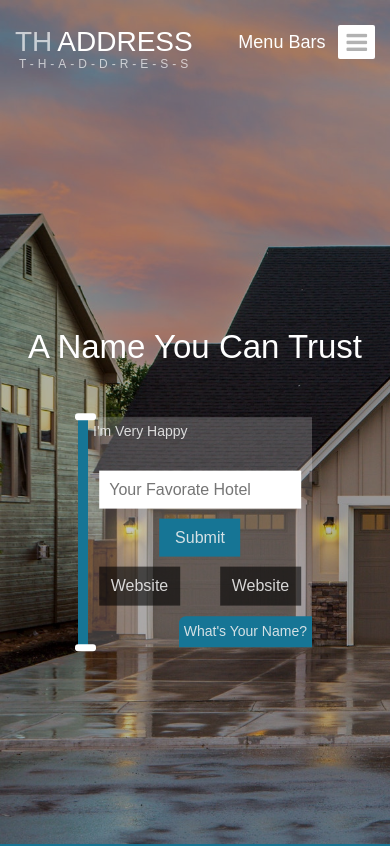
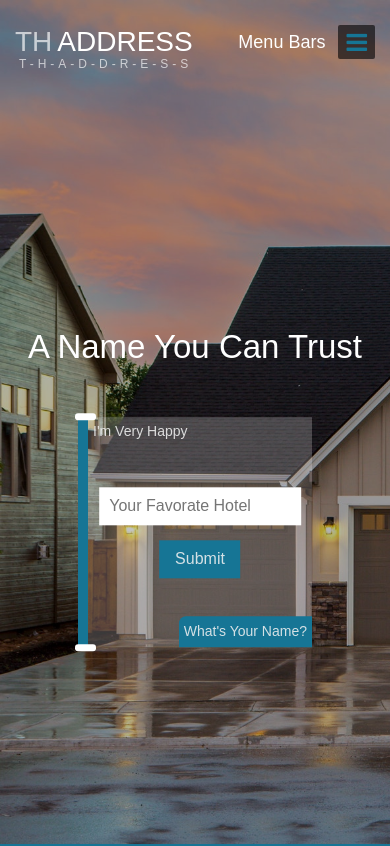
Before and after one commit to Mahmoud-Zayed/Task-One, a plain HTML site: page index.html in a window 390 px wide. Shown: the top 846 px of the page. Drawn offline with nearby package versions, Linux system fonts and the light colour scheme.

Commit message:
modify css three

```diff
--- a/css/sass/_header.scss
+++ b/css/sass/_header.scss
@@ -52,8 +52,8 @@ header {
                 }
             }
             i {
-                color: rgba(0, 0, 0, 0.3);
-                background-color: #fff;
+                color: #167595;
+                background-color: rgba(0, 0, 0, 0.6);
                 padding: 8px;
                 border-radius: 2px;
                 cursor: pointer;
@@ -93,7 +93,7 @@ header {
                 width: 60%;
             }
             @media (max-width: 375px) {
-                height: 180px;
+                height: 175px;
                 width: 78%;
                 border-left: 8px solid #167595;
             }
@@ -157,7 +157,7 @@ header {
                     margin: 12px -1px 0;
                     border: 0;
                     outline: 0;
-                    color: #167595;
+                    color: #333;
                     @media (max-width: 768px) {
                         width: 100%;
                     }
@@ -177,7 +177,7 @@ header {
                     display: inline-block;
                     @media (max-width: 768px) {
                         width: 40%;
-                        margin: 10px auto;
+                        margin: 15px auto 10px;
                     }
                     @media (max-width: 375px) {
                         padding: 6px;
@@ -207,8 +207,6 @@ header {
                         @media (max-width: 375px) {
                             padding: 6px;
                         }
-                    }
-                    button.b {
                         @media (max-width: 768px) {
                             display: none;
                         }
--- a/index.html
+++ b/index.html
@@ -50,10 +50,10 @@
                                 <input type="text" placeholder="Your Favorate Hotel">
                                 <input type="submit" placeholder="Search">
                                 <div class="buttons">
-                                    <button class="blue b">Website</button>
+                                    <button class="blue">Website</button>
                                     <button>Website</button>
                                     <button>Website</button>
-                                    <button class="b">Website</button>
+                                    <button>Website</button>
                                 </div>
                             </div>
                             <p>What's Your Name?</p>
```
Also changed, not shown: css/style.css, uyhuhiurfd.txt (deleted), 1 other file.
